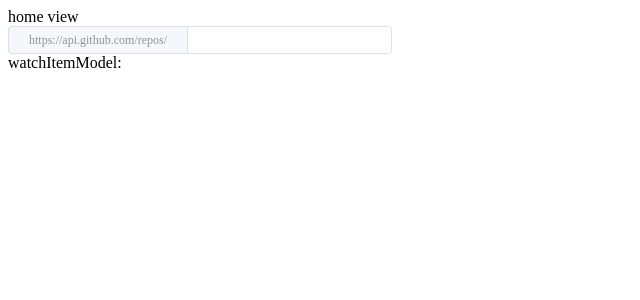
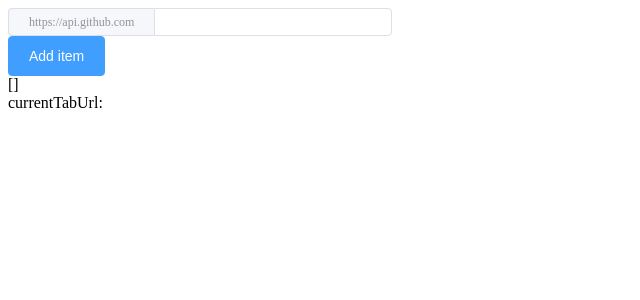
Before and after one commit to noveogroup/release-watcher, a Vue app: page / in a window 1280 px wide. Shown: the top 300 px of the page, without its empty margins (0-640 px from the left). Built offline with nearby package versions, Linux system fonts and the light colour scheme.

Commit message:
axios with repo fetch added

```diff
--- a/package.json
+++ b/package.json
@@ -8,6 +8,7 @@
     "lint": "vue-cli-service lint"
   },
   "dependencies": {
+    "axios": "^0.21.1",
     "core-js": "^3.6.5",
     "dexie": "^3.0.3",
     "element-ui": "^2.15.1",
--- a/src/axios/index.js
+++ b/src/axios/index.js
@@ -0,0 +1,10 @@
+import axios from 'axios'
+const apiUrl = 'https://api.github.com'
+
+export const fetchRepo = async (url) => {
+  try {
+    return await axios.get(apiUrl + url)
+  } catch (e) {
+    console.log('fetchRepo / error', e)
+  }
+}
--- a/src/popup/App.vue
+++ b/src/popup/App.vue
@@ -3,7 +3,9 @@
 </template>
 
 <script>
-export default { name: 'App' }
+export default {
+  name: 'App'
+}
 </script>
 
 <style>
--- a/src/popup/components/WatchItem.vue
+++ b/src/popup/components/WatchItem.vue
@@ -1,24 +1,43 @@
 <template>
   <div>
-    <el-input :value="value" @input="$emit('input', $event)" size="mini">
-      <template #prepend> https://api.github.com/repos/ </template>
+    <el-input
+      v-model="currentItem"
+      size="mini"
+    >
+      <template #prepend>
+        https://api.github.com
+      </template>
     </el-input>
+
+    <el-button
+      :disabled="isFetching"
+      type="primary"
+      @click="onClick"
+    >
+      Add item
+    </el-button>
   </div>
 </template>
 
 <script>
 export default {
   props: {
-    value: {
-      default: () => {
-        return {
-          settings: {
-            on: true
-          },
-          url: ''
-        }
-      },
-      required: true
+    isFetching: {
+      type: Boolean,
+      default: false
+    }
+  },
+
+  data () {
+    return {
+      currentItem: ''
+    }
+  },
+
+  methods: {
+    onClick () {
+      this.$emit('onAddBtnClick', this.currentItem)
+      this.currentItem = ''
     }
   }
 }
--- a/src/popup/views/HomeView.vue
+++ b/src/popup/views/HomeView.vue
@@ -1,23 +1,62 @@
 <template>
   <div class="home-view">
-    home view
-    <WatchItem v-model="watchItemModel" />
-    watchItemModel: {{watchItemModel}}
+    <WatchItem
+      :is-fetching="flags.isFetching"
+      @onAddBtnClick="addItem($event)"
+    />
+    <template>
+      {{ fetchedRepos }}
+    </template>
+    <div>
+      currentTabUrl: {{ currentTabUrl }}
+    </div>
   </div>
 </template>
 
 <script>
 import WatchItem from '../components/WatchItem'
 
+import { fetchRepo } from '../../axios'
+
 export default {
   components: {
     WatchItem
   },
+
   data () {
     return {
-      watchItemModel: '',
-      test: ''
+      fetchedRepos: [],
+
+      currentTabUrl: '',
+
+      flags: {
+        isFetching: false
+      }
     }
+  },
+
+  methods: {
+    async getCurrentTabUrl () {
+      const res = await browser.tabs.query({
+        active: true,
+        currentWindow: true
+      })
+      this.currentTabUrl = res[0].url
+    },
+
+    async addItem (item) {
+      this.flags.isFetching = true
+
+      try {
+        this.fetchedRepos.push(await fetchRepo(item))
+        await this.getCurrentTabUrl()
+      } catch (e) {
+        console.log('addItem error', e)
+      } finally {
+        this.flags.isFetching = false
+      }
+    }
+
   }
 }
 </script>
```
Also changed, not shown: src/manifest.json, 2 other files (tests, documents, lock files or other folders).
